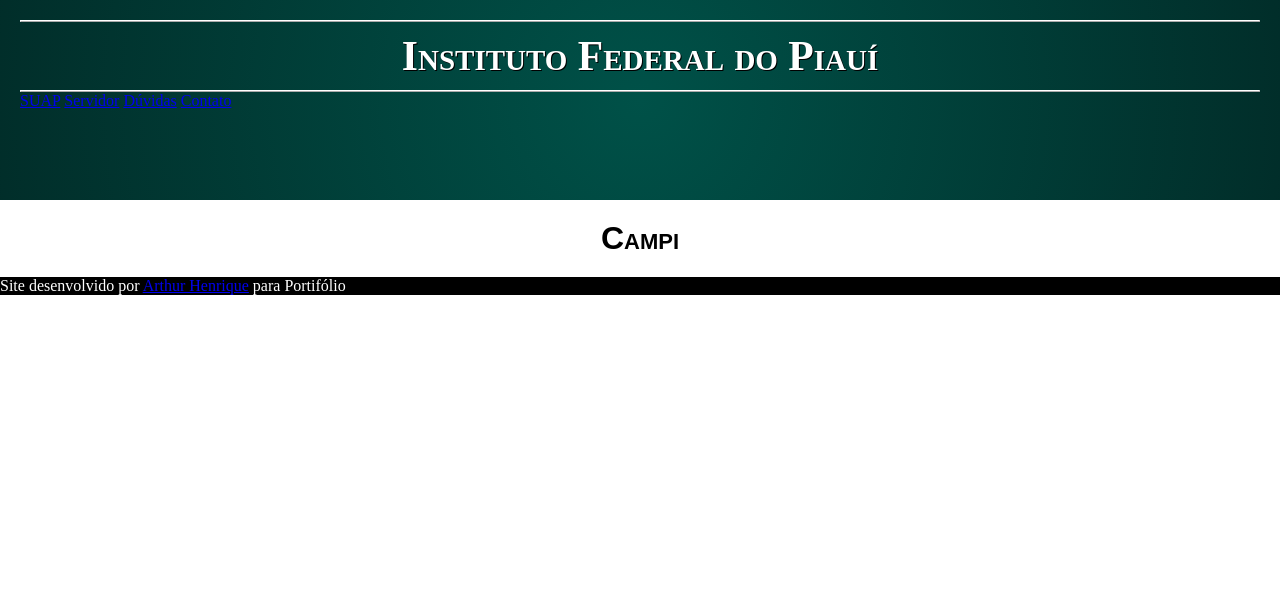
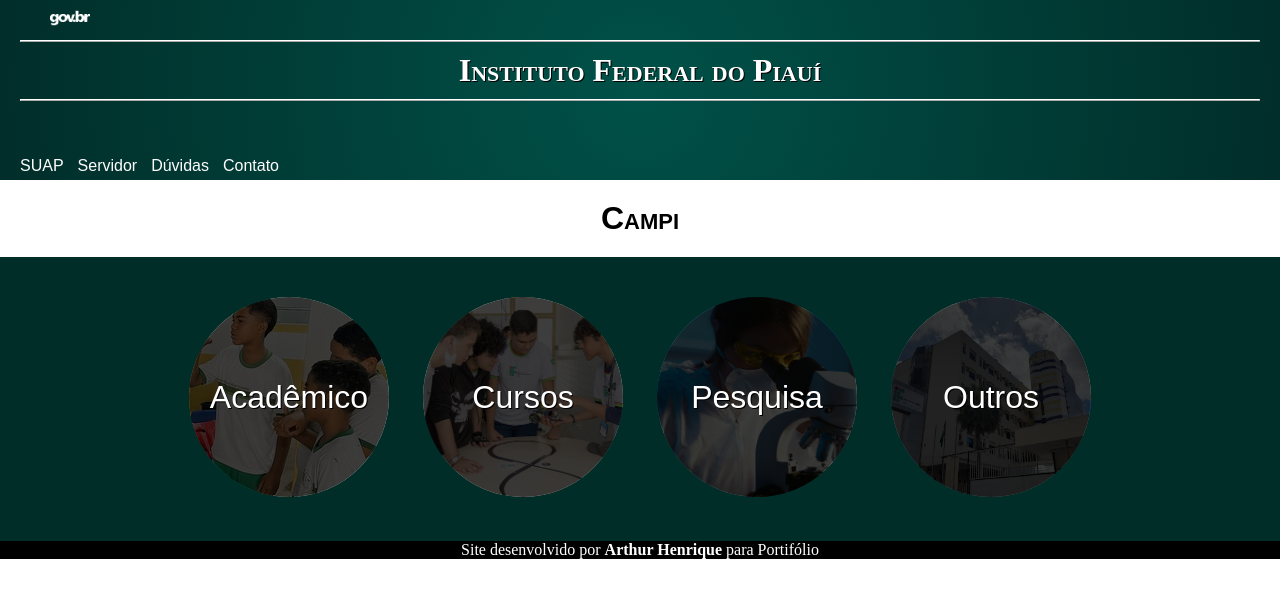
Before and after one commit to arth-py/Site-IFPI, a plain HTML site: page index.html in a window 1280 px wide. Drawn offline with Linux system fonts and the light colour scheme.

Commit message:
Navegações adicionadas

```diff
--- a/estilo/style.css
+++ b/estilo/style.css
@@ -13,7 +13,7 @@
     --cor4: #CCEA8D;
 }
 body, html {
-    background-color:white;
+    background-color:rgb(255, 255, 255);
 }
 
 h2 {
@@ -29,11 +29,12 @@ h2 {
 header {
     height: 20vh;
     background-image: radial-gradient(circle, var(--cor1), #012d29 102%) ;
-    padding: 20px;
+    padding: 0px 20px 20px 20px;
+    position: relative;
 }
 
 header h1 {
-    font-size: 2.6em;
+    font-size: 4vh;
     text-align: center;
     font-weight: bold;
     font-variant: small-caps;
@@ -43,18 +44,112 @@ header h1 {
     padding-top: 10px;
 }
 
+header img {
+    scale: 40%;
+}
+
 hr {
     border-color: white;
     border-style: outset;
+}
+
+.barra-navigation {
+    position: absolute;
+    top:87%
+}
+
+nav a {
+    font-family: Arial, Helvetica, sans-serif;
+    display: inline-block;
+    color: white;
+    text-decoration: none;
+    margin-right: 10px;
+}
+
+nav a:hover {
+    text-decoration: underline;
 }
 
 main {
     background-color: var(--cor2);
 }
 
+section.campi {
+    list-style-type: none ;
+    text-align: center;
+    background-color:#012d29;
+    padding: 30px;
+}
 
+section.campi li {
+    display: inline-block;
+    background-color: #01415B;
+    width: 200px;
+    height: 200px;
+    border-radius: 50%;
+    margin: 10px 15px 10px 15px;
+
+}
+
+li a {
+    height: 200px;
+    display: block ;
+    background-color: rgba(0, 0, 0, 0.758);
+    border-radius: 50%;
+    position: relative;
+    transition-duration: 0.7s;
+}
+
+li a:hover {
+    background-color: rgba(0, 0, 0, 0.166) ;
+    box-shadow: inset 2px 2px 3px rgba(255, 255, 255, 0.503);
+}
+
+
+li p {
+    font-family: Arial, Helvetica, sans-serif;
+    font-weight: lighter;
+    font-size: 2em;
+    color: white;
+    text-shadow: 1px 1px 0px black;
+    position: absolute;
+    top: 50%;
+    left: 50%;
+    transform: translate(-50%,-50%);
+}
+
+li#academicos {
+    background-image: url('../imagens/noticias/noticia2.jpeg');
+    background-position: center right;
+}
+
+li#cursos {
+    background-image: url('../imagens/fundo/cursos1.jpeg');
+    background-size: cover;
+    background-repeat: no-repeat;
+    background-position: center center
+}
+
+li#pesquisa {
+    background-image:url('../imagens/fundo/pessoa-pesquisando.jpg');
+    background-size: 200px 350px;
+    background-position: center center;
+}
+
+li#outros {
+    background-image:url('../imagens/fundo/ifpi-fundo.jpg') ;
+    background-size: 300px 250px;
+    background-position: center center;
+}
 
 footer {
     color: white;
     background-color: black;
+    text-align: center;
 }
+
+footer a {
+    text-decoration: none;
+    color: white;
+    font-weight: bolder;
+}
--- a/index.html
+++ b/index.html
@@ -9,21 +9,49 @@
 </head>
 <body>
     <header>
+        <a href="https://www.gov.br/pt-br" target="_blank">
+            <img src="imagens/fundo/gov-2-100x90.png" alt="Logo Gov">
+        </a>
         <hr>
         <h1>Instituto Federal do Piauí</h1>
         <hr>
-
+        <div class="barra-navigation">
             <nav>
                 <a href="#">SUAP</a>
                 <a href="#">Servidor</a>
                 <a href="#">Dúvidas</a>
                 <a href="#">Contato</a>
             </nav>
+        </div>
     </header>
 
     <h2>Campi</h2>
 
     <main>
+        <section class="campi">
+            <ul>
+                <li id='academicos'>
+                    <a href="#">
+                        <p>Acadêmico</p>
+                    </a>
+                </li>
+                <li id='cursos'>
+                    <a href="#">
+                        <p>Cursos</p>
+                    </a>
+                </li>
+                <li id='pesquisa'>
+                    <a href="#">
+                        <p>Pesquisa</p>
+                    </a>
+                </li>
+                <li id='outros'>
+                    <a href="#">
+                        <p>Outros</p>
+                    </a>
+                </li>
+            </ul>
+        </section>
     </main>
     <footer>
         <p>Site desenvolvido por <a href="https://github.com/arth-py">Arthur Henrique</a> para Portifólio</p>
```
Also changed, not shown: imagens/fundo/cursos.jpeg (added), imagens/fundo/cursos1.jpeg (added), imagens/fundo/gov-2-100x90.png (added), imagens/fundo/gov-2.png (added), imagens/fundo/pessoa-pesquisando.jpg (added). Lines whose indentation alone changed are shown as unchanged.
